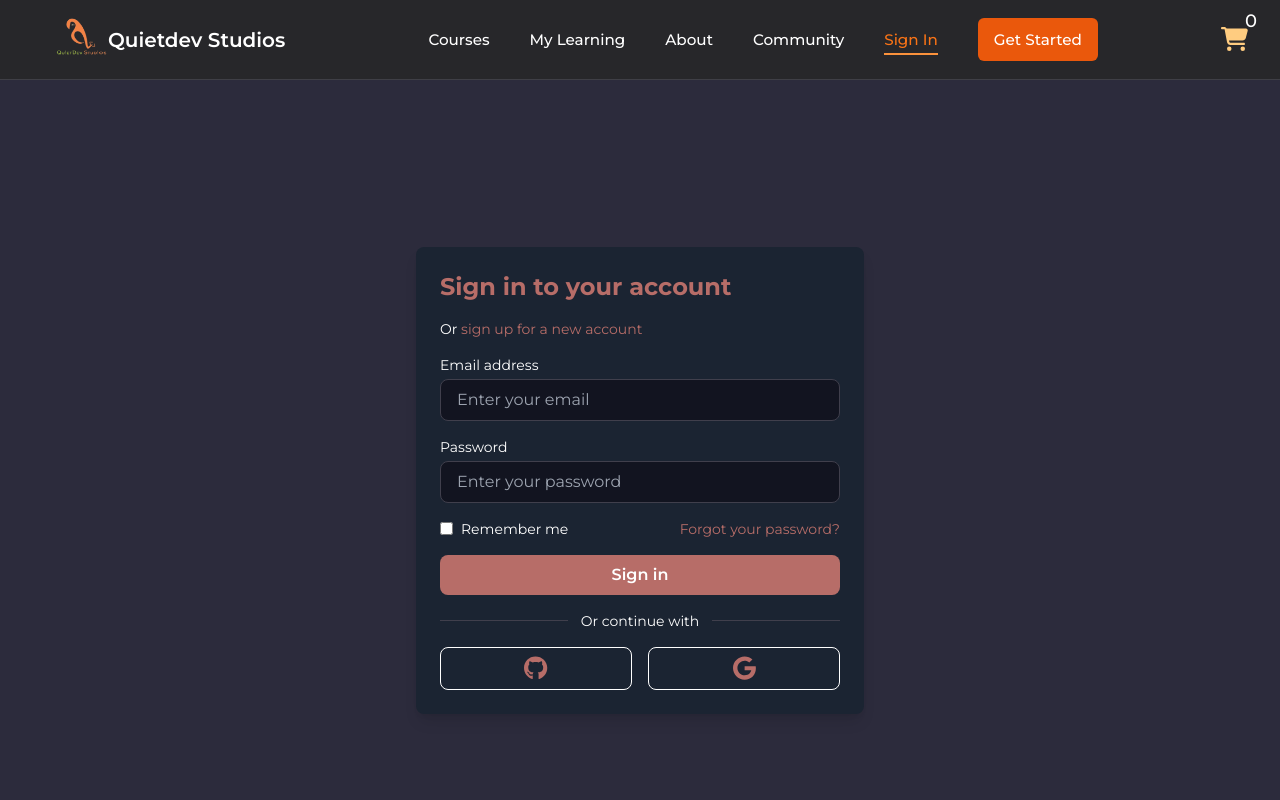
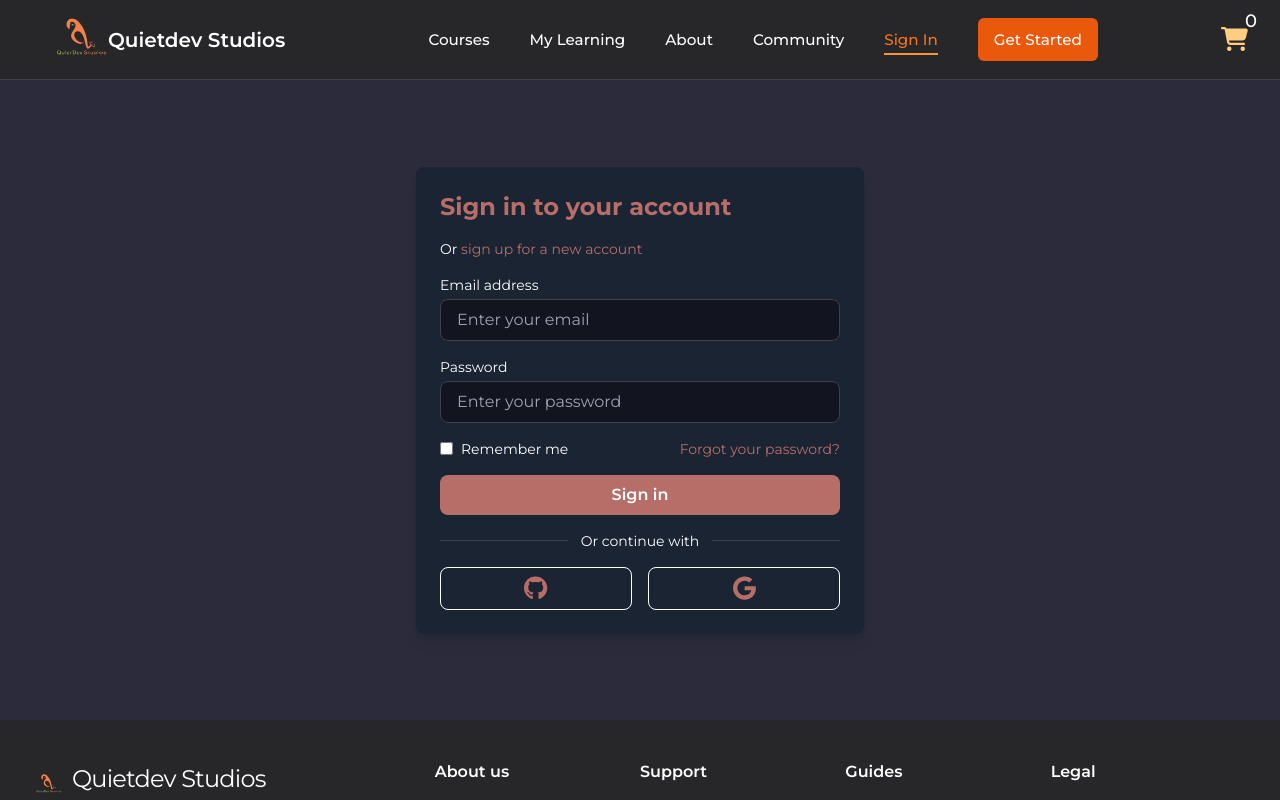
Before and after one commit to quietdevstudios/quietdevstudio, a React (Vite) app: page /signin in a window 1280 px wide. Shown: the top 800 px of the page. Built offline with nearby package versions, Linux system fonts and the light colour scheme.

Commit message:
added height to both signup/signin pages

```diff
--- a/src/pages/GetStarted.jsx
+++ b/src/pages/GetStarted.jsx
@@ -5,7 +5,7 @@ import { Link } from "react-router-dom";
 export const GetStarted = () => {
   return (
     <div
-      className="min-h-screen flex flex-col items-center justify-center font-montserrat px-8"
+      className="min-h-[80vh] flex flex-col items-center justify-center font-montserrat px-8"
       style={{ backgroundColor: "#2c2b3c", color: "#ffffff" }}
     >
       <div
--- a/src/pages/Signin.jsx
+++ b/src/pages/Signin.jsx
@@ -5,7 +5,7 @@ import { Link } from "react-router-dom";
 export const SignIn = () => {
   return (
     <div
-      className="min-h-screen flex items-center justify-center font-montserrat px-8"
+      className="min-h-[80vh] flex items-center justify-center font-montserrat px-8"
       style={{ backgroundColor: "#2c2b3c", color: "#ffffff" }}
     >
       <div
```
